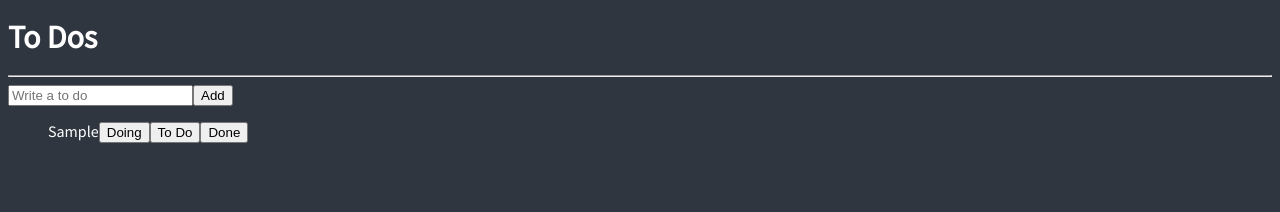
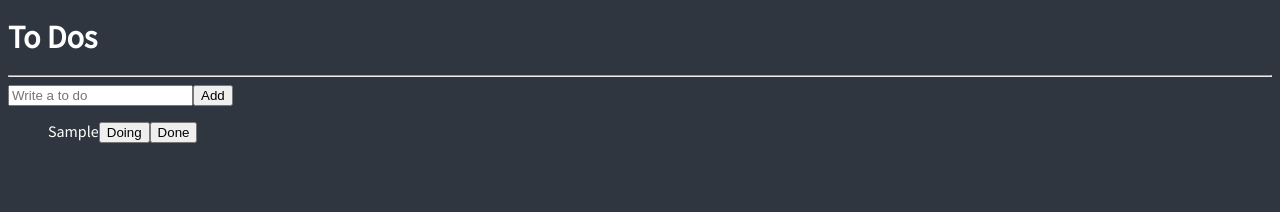
Before and after one commit to celine325/react-masterclass, a React (Create React App) app: page / in a window 1280 px wide. Both pictures are taken after typing "Sample" into the empty fields and a click on the button "Add". Shown: the top 212 px of the page. Built offline with nearby package versions, Linux system fonts and the light colour scheme.

Commit message:
6.13 Categories

```diff
--- a/src/components/ToDo.tsx
+++ b/src/components/ToDo.tsx
@@ -1,12 +1,32 @@
-import { IToDo } from "../atoms";
+import { useActionState } from "react";
+import { IToDo, toDoAtom } from "../atoms";
+import { useAtom } from "jotai";
 
-function ToDo({ text }: IToDo) {
+function ToDo({ text, category, id }: IToDo) {
+  const setToDos = useAtom(toDoAtom);
+  const onClick = (event: React.MouseEvent<HTMLButtonElement>) => {
+    const {
+      currentTarget: { name },
+    } = event;
+  };
   return (
     <li>
       <span>{text}</span>
-      <button>Doing</button>
-      <button>To Do</button>
-      <button>Done</button>
+      {category !== "DOING" && (
+        <button name="DOING" onClick={onClick}>
+          Doing
+        </button>
+      )}
+      {category !== "TO_DO" && (
+        <button name="TO_DO" onClick={onClick}>
+          To Do
+        </button>
+      )}
+      {category !== "DONE" && (
+        <button name="DONE" onClick={onClick}>
+          Done
+        </button>
+      )}
     </li>
   );
 }
```
